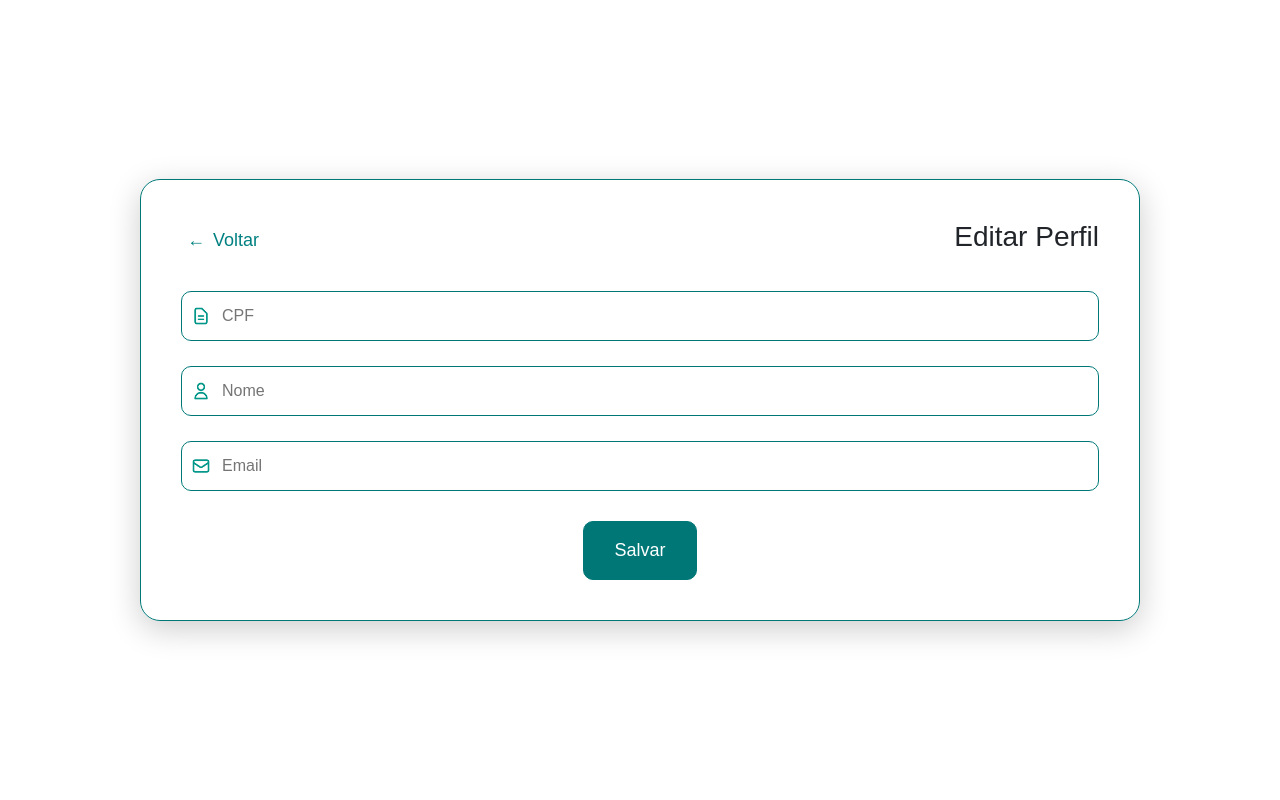
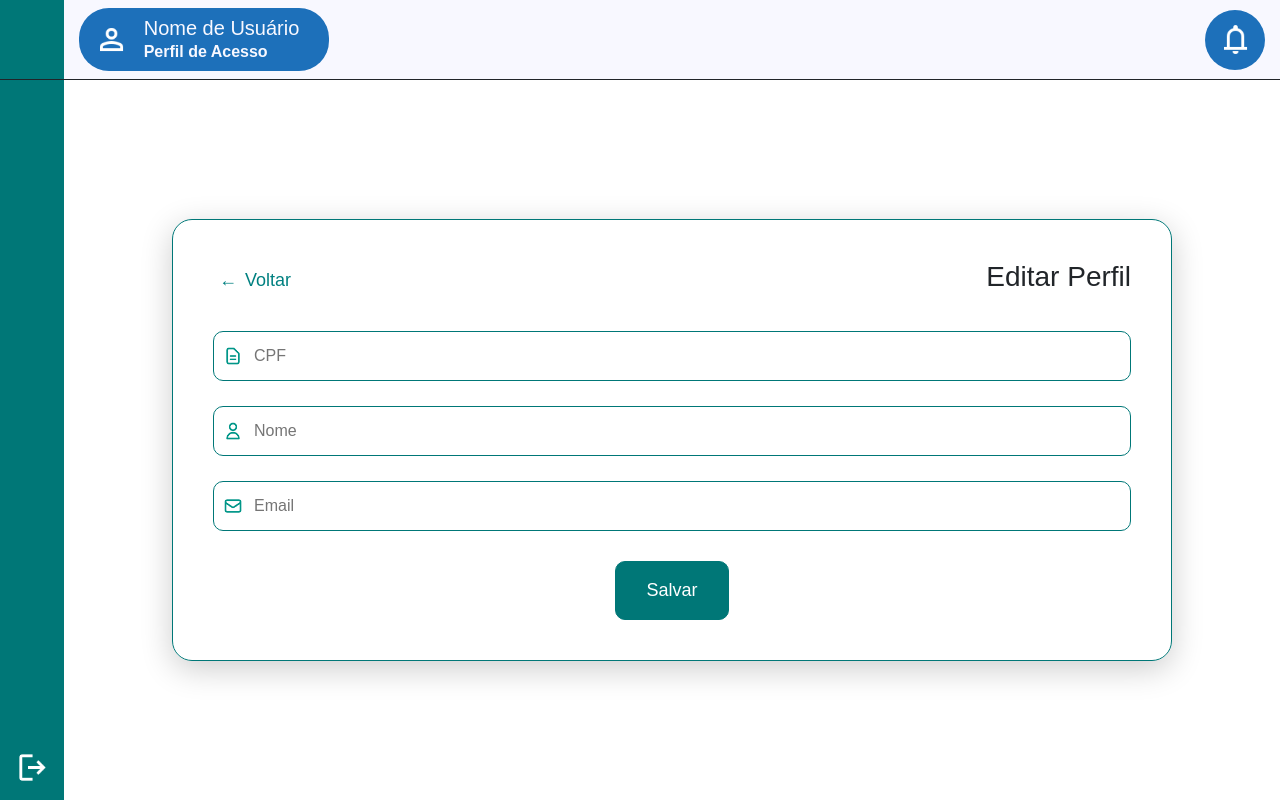
Before and after one commit to mrigueti/EasyRefund, a React (Create React App) app: page /informationUser in a window 1280 px wide. Built offline with nearby package versions, Linux system fonts and the light colour scheme.

Commit message:
centralizando editar perfil

```diff
--- a/src/App.js
+++ b/src/App.js
@@ -8,7 +8,7 @@ import Permission from "./pages/Permission/Permission.jsx";
 import Manegement from "./pages/Manegement/Manegement.jsx";
 import Home from "./pages/HomeEmployee/Home.jsx"
 import FlowRefund from "./pages/FlowRefund/FlowRefund.jsx"
-import InformationUser from './components/InformationUser/InformationUser.jsx';
+import InformationUser from './pages/InformationUser/InformationUser.jsx';
 
 
 function App() {
--- a/src/components/InformationUser/InformationUser.module.css
+++ b/src/components/InformationUser/InformationUser.module.css
@@ -7,8 +7,9 @@ body, html {
 }
 
 .infoContainer {
+  height: 100%;
+  width: 95%;
   display: flex;
-  height: 100vh;
   justify-content: center;
   align-items: center;
 }
```
